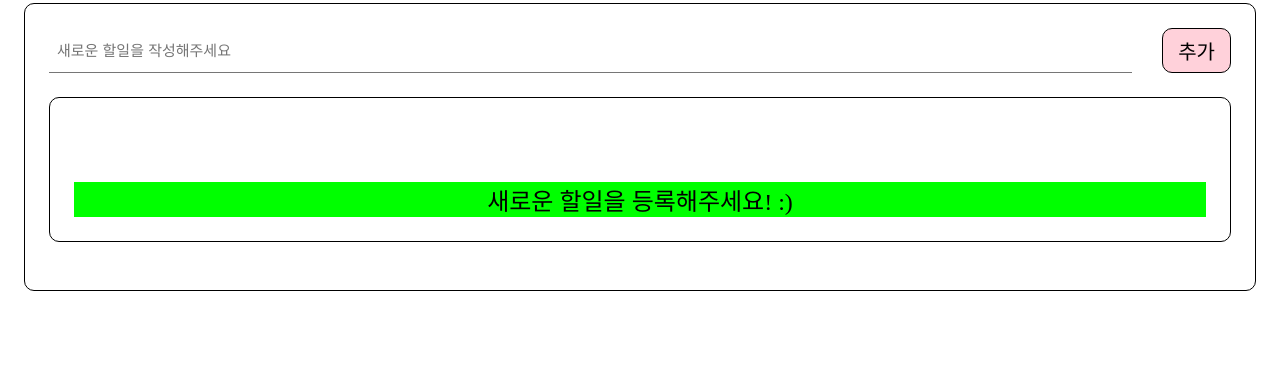
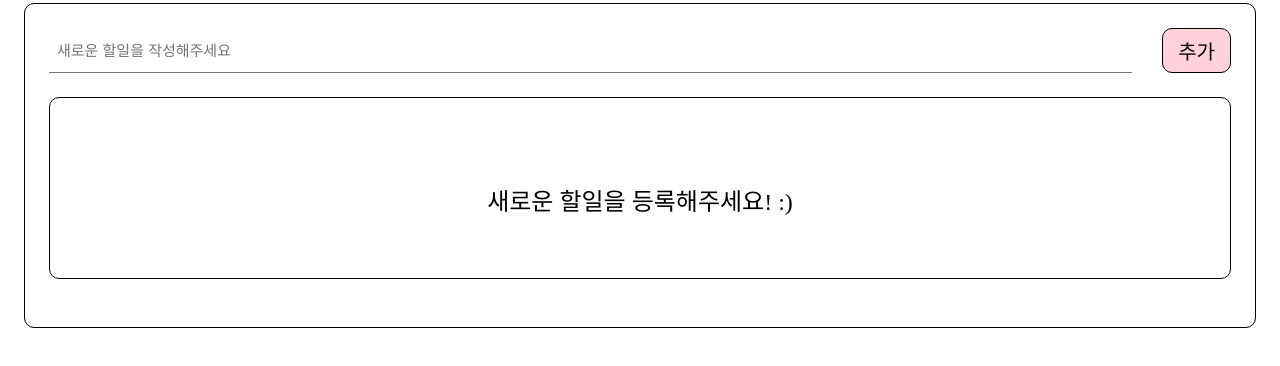
Before and after one commit to Emma-Hyejin/IMFINE_FE_assignment, a website: page fe/index.html in a window 1280 px wide. Shown: the part 58-424 px from the top of the page. Drawn offline with Linux system fonts and the light colour scheme.

Commit message:
Add: 리스트 없을 때의 CSS에 margin 추가

```diff
--- a/fe/static/css/index.css
+++ b/fe/static/css/index.css
@@ -35,9 +35,9 @@
 .emptyList {
     font-size: 1.5rem;
     font-weight: lighter;
-    background-color: lime;
     display: flex;
     justify-content: center;
+    margin-bottom: 2.3rem;
 }
 
 
```
